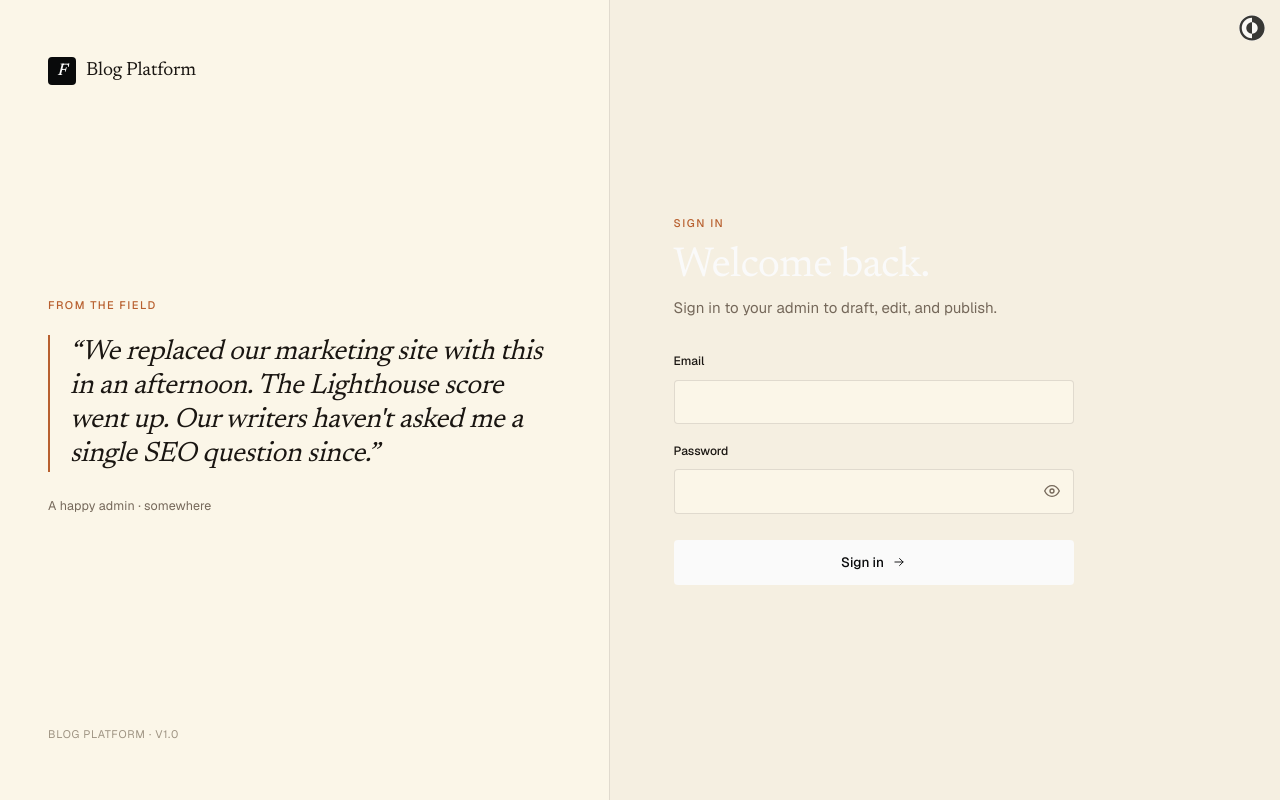
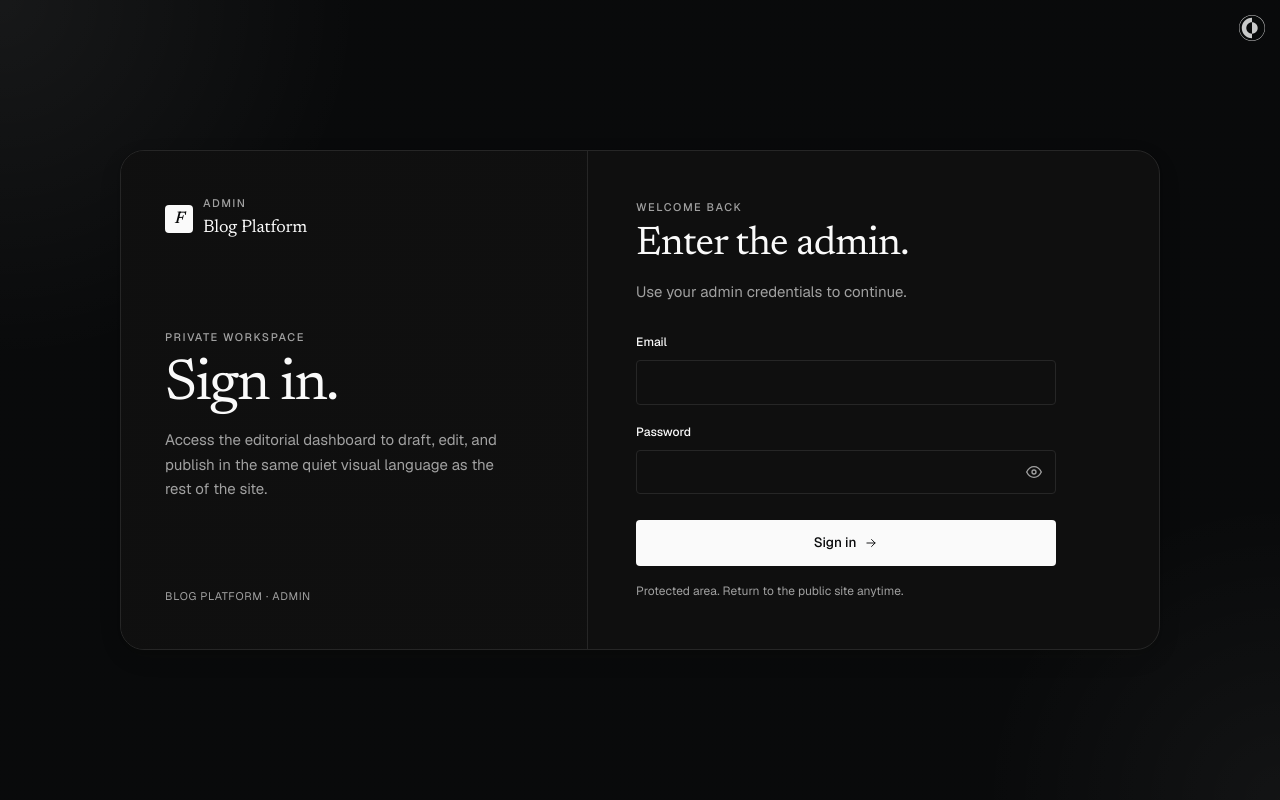
Before and after one commit to yashkumar93/Blogs, a Next.js app: page /admin/login in a window 1280 px wide. Built offline with nearby package versions, Linux system fonts and the light colour scheme; no server answers.

Commit message:
loginpage_themeissue

```diff
--- a/src/app/admin/login/_PasswordInput.tsx
+++ b/src/app/admin/login/_PasswordInput.tsx
@@ -19,6 +19,7 @@ export function PasswordInput() {
         type="button"
         onClick={() => setShow((s) => !s)}
         aria-label={show ? "Hide password" : "Show password"}
+        className="admin-login-password-toggle"
         style={{
           position: "absolute",
           right: 10,
@@ -28,7 +29,6 @@ export function PasswordInput() {
           border: "none",
           padding: 4,
           cursor: "pointer",
-          color: "var(--ink-dim)",
           lineHeight: 1,
         }}
       >
--- a/src/app/admin/login/page.tsx
+++ b/src/app/admin/login/page.tsx
@@ -52,120 +52,49 @@ export default async function LoginPage({
   const { error, next } = await searchParams;
 
   return (
+    <div className="admin-login-shell">
+      <main className="admin-login-card">
+        <section className="admin-login-brand">
+          <div className="flex items-center" style={{ gap: 10 }}>
+            <FolioMark size={28} />
+            <div>
+              <div className="eyebrow">Admin</div>
               <div
                 style={{
-        minHeight: "100vh",
-        display: "grid",
-        gridTemplateColumns: "1fr 1.1fr",
-      }}
-      className="folio-login"
-    >
-      {/* Brand / quote side */}
-      <div
-        className="folio-login-aside"
-        style={{
-          background: "var(--card)",
-          color: "var(--ink)",
-          padding: "56px 48px",
-          display: "flex",
-          flexDirection: "column",
-          justifyContent: "space-between",
-          borderRight: "1px solid var(--rule)",
-        }}
-      >
-        <div className="flex items-center" style={{ gap: 10 }}>
-          <FolioMark size={28} inverse />
-          <span
-            style={{
                   fontFamily: "var(--display)",
-              fontSize: 19,
+                  fontSize: 18,
                   letterSpacing: "-0.01em",
+                  marginTop: 2,
                 }}
               >
                 {site.name}
-          </span>
               </div>
-        <div>
-          <div
-            className="kicker"
-            style={{
-              color: "var(--accent)",
-              marginBottom: 20,
-              fontSize: 11,
-            }}
-          >
-            From the field
-          </div>
-          <blockquote
-            style={{
-              fontFamily: "var(--display)",
-              fontSize: 28,
-              lineHeight: 1.22,
-              letterSpacing: "-0.015em",
-              fontStyle: "italic",
-              color: "var(--ink)",
-              borderLeft: "2px solid var(--accent)",
-              paddingLeft: 20,
-              marginBottom: 24,
-            }}
-          >
-            “We replaced our marketing site with this in an afternoon. The
-            Lighthouse score went up. Our writers haven't asked me a
-            single SEO question since.”
-          </blockquote>
-          <div
-              style={{
-                fontFamily: "var(--ui)",
-                fontSize: 12.5,
-                color: "var(--ink-dim)",
-                letterSpacing: "0.01em",
-              }}
-            >
-            A happy admin · somewhere
-          </div>
-        </div>
-        <div
-          style={{
-            fontFamily: "var(--ui)",
-            fontSize: 11,
-            color: "var(--ink-mute)",
-            letterSpacing: "0.06em",
-            textTransform: "uppercase",
-          }}
-        >
-          {site.name} · v1.0
             </div>
           </div>
 
-      {/* Form side */}
-      <div
-        className="folio-login-form"
-        style={{
-          padding: "56px 64px",
-          display: "flex",
-          flexDirection: "column",
-          justifyContent: "center",
-          background: "var(--paper)",
-        }}
+          <div>
+            <div className="admin-login-kicker">Private workspace</div>
+            <h1>Sign in.</h1>
+            <p>
+              Access the editorial dashboard to draft, edit, and publish in the
+              same quiet visual language as the rest of the site.
+            </p>
+          </div>
+
+          <div className="meta">{site.name} · admin</div>
+        </section>
+
+        <section className="admin-login-form">
+          <div className="admin-login-form-inner">
+            <div className="admin-login-kicker">Welcome back</div>
+            <h2
+              className="display"
+              style={{ fontSize: 40, marginTop: 8, marginBottom: 8 }}
             >
-        <div style={{ maxWidth: 400 }}>
-          <div className="kicker" style={{ marginBottom: 12 }}>
-            Sign in
-          </div>
-          <h1
-            className="display"
-            style={{ fontSize: 42, marginBottom: 8 }}
-          >
-            Welcome back.
-          </h1>
-          <p
-            style={{
-              fontSize: 15,
-              color: "var(--ink-dim)",
-              marginBottom: 32,
-            }}
-          >
-            Sign in to your admin to draft, edit, and publish.
+              Enter the admin.
+            </h2>
+            <p className="admin-login-copy" style={{ marginBottom: 28 }}>
+              Use your admin credentials to continue.
             </p>
 
             <form
@@ -191,14 +120,7 @@ export default async function LoginPage({
               </div>
 
               {error === "invalid" ? (
-              <p
-                role="alert"
-                style={{
-                  fontFamily: "var(--ui)",
-                  fontSize: 12,
-                  color: "var(--accent)",
-                }}
-              >
+                <p role="alert" className="admin-login-error">
                   Invalid email or password.
                 </p>
               ) : null}
@@ -215,8 +137,13 @@ export default async function LoginPage({
                 Sign in <Icon name="arrowRight" size={14} />
               </button>
             </form>
+
+            <p className="admin-login-footer">
+              Protected area. Return to the public site anytime.
+            </p>
           </div>
-      </div>
+        </section>
+      </main>
     </div>
   );
 }
--- a/src/app/globals.css
+++ b/src/app/globals.css
@@ -212,12 +212,12 @@ html, body {
   font-family: var(--ui);
   font-size: 12px;
   font-weight: 500;
-  color: var(--ink);
+  color: var(--foreground);
 }
 .field .hint {
   font-family: var(--ui);
   font-size: 11px;
-  color: var(--ink-dim);
+  color: var(--muted-foreground);
 }
 .field input,
 .field textarea,
@@ -225,10 +225,10 @@ html, body {
   font-family: var(--ui);
   font-size: 14px;
   padding: 10px 12px;
-  background: var(--card);
-  border: 1px solid var(--rule);
+  background: var(--card-bg);
+  border: 1px solid var(--border);
   border-radius: 4px;
-  color: var(--ink);
+  color: var(--foreground);
   transition: border-color 0.15s;
   width: 100%;
   resize: vertical;
@@ -237,7 +237,7 @@ html, body {
 .field textarea:focus,
 .field select:focus {
   outline: none;
-  border-color: var(--ink-dim);
+  border-color: var(--foreground);
 }
 .field .display-input {
   font-family: var(--display);
@@ -654,6 +654,109 @@ html, body {
   margin-bottom: 8px;
 }
 
+.admin-login-shell {
+  min-height: 100vh;
+  display: grid;
+  place-items: center;
+  padding: 24px;
+  background:
+    radial-gradient(circle at top left, rgba(255, 255, 255, 0.06), transparent 24%),
+    radial-gradient(circle at bottom right, rgba(255, 255, 255, 0.04), transparent 20%),
+    linear-gradient(180deg, var(--background) 0%, var(--background) 100%);
+}
+.admin-login-card {
+  width: min(1040px, 100%);
+  display: grid;
+  grid-template-columns: minmax(0, 0.9fr) minmax(0, 1.1fr);
+  overflow: hidden;
+  border: 1px solid var(--border);
+  border-radius: 24px;
+  background: var(--card-bg);
+  box-shadow: var(--shadow-md);
+}
+.admin-login-brand {
+  padding: 44px;
+  border-right: 1px solid var(--border);
+  display: flex;
+  flex-direction: column;
+  justify-content: space-between;
+  gap: 28px;
+  background: linear-gradient(180deg, color-mix(in srgb, var(--card-bg) 96%, transparent), var(--card-bg));
+}
+.admin-login-brand .eyebrow,
+.admin-login-kicker {
+  font-family: var(--ui);
+  font-size: 11px;
+  letter-spacing: 0.14em;
+  text-transform: uppercase;
+  color: var(--muted-foreground);
+  font-weight: 500;
+}
+.admin-login-brand h1,
+.admin-login-title {
+  font-family: var(--display);
+  font-size: clamp(40px, 5vw, 58px);
+  line-height: 0.96;
+  letter-spacing: -0.03em;
+}
+.admin-login-brand h1 {
+  margin-top: 12px;
+}
+.admin-login-brand p,
+.admin-login-copy {
+  margin-top: 14px;
+  max-width: 36ch;
+  font-family: var(--ui);
+  font-size: 15px;
+  line-height: 1.65;
+  color: var(--muted-foreground);
+}
+.admin-login-brand .meta {
+  font-family: var(--ui);
+  font-size: 11px;
+  letter-spacing: 0.06em;
+  text-transform: uppercase;
+  color: var(--muted-foreground);
+}
+.admin-login-form {
+  padding: 48px;
+  display: flex;
+  flex-direction: column;
+  justify-content: center;
+}
+.admin-login-form-inner {
+  width: 100%;
+  max-width: 420px;
+}
+.admin-login-error {
+  margin-top: 4px;
+  font-family: var(--ui);
+  font-size: 12px;
+  color: var(--foreground);
+}
+.admin-login-footer {
+  margin-top: 16px;
+  font-family: var(--ui);
+  font-size: 12px;
+  color: var(--muted-foreground);
+  line-height: 1.6;
+}
+.admin-login-note {
+  margin-top: 18px;
+  font-family: var(--ui);
+  font-size: 11px;
+  letter-spacing: 0.04em;
+  text-transform: uppercase;
+  color: var(--muted-foreground);
+}
+.admin-login-password-toggle {
+  color: var(--muted-foreground);
+  transition: color 0.15s;
+}
+.admin-login-password-toggle:hover {
+  color: var(--foreground);
+}
+
 /* Admin table */
 .folio-table {
   width: 100%;
@@ -703,14 +806,18 @@ html, body {
    Responsive — collapse multi-column layouts on small screens
    ============================================================ */
 @media (max-width: 880px) {
-  .folio-login {
+  .admin-login-shell {
+    padding: 16px !important;
+  }
+  .admin-login-card {
     grid-template-columns: 1fr !important;
+    border-radius: 18px;
   }
-  .folio-login-aside {
+  .admin-login-brand {
     display: none !important;
   }
-  .folio-login-form {
-    padding: 48px 24px !important;
+  .admin-login-form {
+    padding: 34px 22px !important;
   }
   .admin-shell {
     grid-template-columns: 1fr !important;
```
Lines whose indentation alone changed are shown as unchanged.
